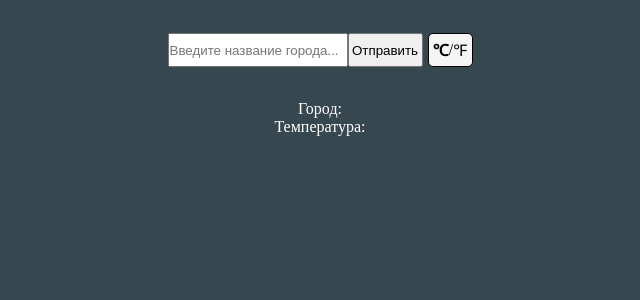
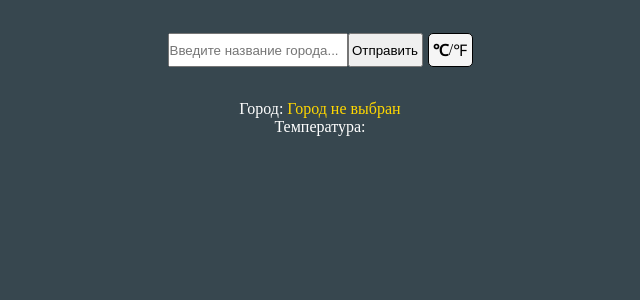
Before and after one commit to DeguzBelarus/React-Weather-App, a React (Create React App) app: page / in a window 1280 px wide. Shown: the top 300 px of the page, without its empty margins (320-960 px from the left). Built offline with nearby package versions, Linux system fonts and the light colour scheme; no server answers.

Commit message:
improvements 2

```diff
--- a/src/components/Main/Main.jsx
+++ b/src/components/Main/Main.jsx
@@ -18,7 +18,7 @@ const Main = ({ weather, units }) => {
       <p className="city-name-paragraph">
         Город:
         <span className="city-name">
-          {weather?.name ? ` ${weather.name}` : ``}
+          {weather?.name ? ` ${weather.name}` : ` Город не выбран`}
         </span>
       </p>
       <p className="city-temp-paragraph">
```
